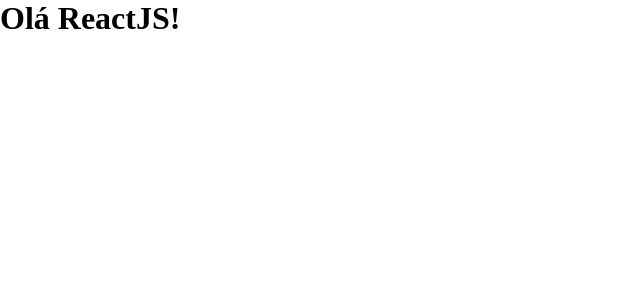
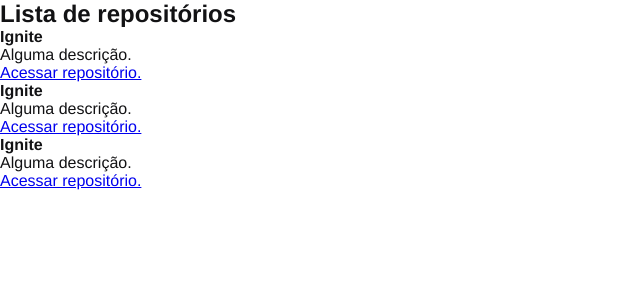
Before and after one commit to cogumm/Ignite, a React app in the folder Trilhas/ReactJS/GithubExplorer/: page / in a window 1280 px wide. Shown: the top 300 px of the page, without its empty margins (0-640 px from the left). Built offline with nearby package versions, Linux system fonts and the light colour scheme.

Commit message:
:sparkles: Conceitos importantes
Componentes e Propriedades no React.

```diff
--- a/Trilhas/ReactJS/GithubExplorer/src/App.jsx
+++ b/Trilhas/ReactJS/GithubExplorer/src/App.jsx
@@ -1,5 +1,7 @@
+import { RepositoryList } from "./components/RepositoryList"
+
 import "./styles/global.scss";
 
 export function App() {
-    return <h1>Olá ReactJS!</h1>
+    return <RepositoryList />
 }
--- /dev/null
+++ b/Trilhas/ReactJS/GithubExplorer/src/components/RepositoryItem.jsx
@@ -0,0 +1,12 @@
+export function RepositoryItem (props) {
+    return (
+        <li>
+            <strong>{props.repository?.name ?? "Default"}</strong>
+            <p>{props.repository.description}</p>
+
+            <a href={props.repository.link} target="_blank">
+                Acessar repositório.
+            </a>
+        </li>
+    )
+}
--- /dev/null
+++ b/Trilhas/ReactJS/GithubExplorer/src/components/RepositoryList.jsx
@@ -0,0 +1,21 @@
+import { RepositoryItem } from "./RepositoryItem";
+
+const repository = {
+    name: "Ignite",
+    description: "Alguma descrição.",
+    link: "https://github.com/cogumm/Ignite"
+}
+
+export function RepositoryList() {
+    return (
+        <section className="repository-list">
+            <h1>Lista de repositórios</h1>
+
+            <ul>
+                <RepositoryItem repository={repository} />
+                <RepositoryItem repository={repository} />
+                <RepositoryItem repository={repository} />
+            </ul>
+        </section>
+    );
+}
--- a/Trilhas/ReactJS/GithubExplorer/src/styles/global.scss
+++ b/Trilhas/ReactJS/GithubExplorer/src/styles/global.scss
@@ -5,5 +5,6 @@
 }
 
 body {
-    font: Arial, Helvetica, sans-serif;
+    font: 16px "Helvetica Neue", Arial, sans-serif;
+    color: #121214;
 }
```
